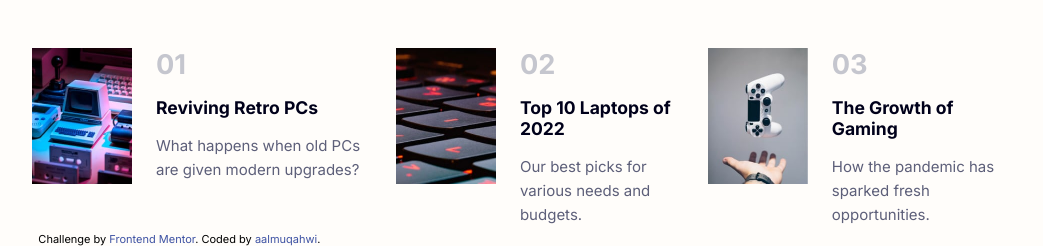
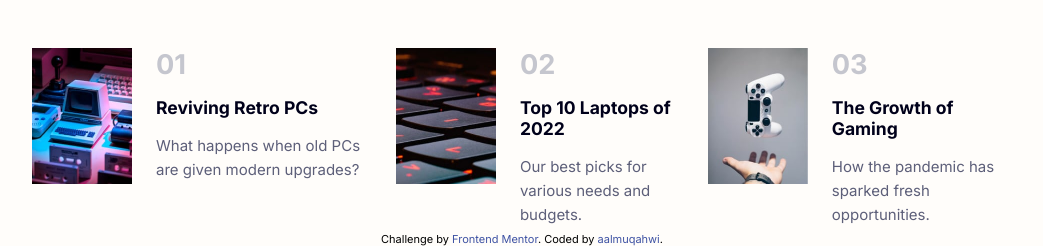
Before and after one commit to aalmuqahwi/frontend-mentor-news-homepage, a website: page index.html in a window 1280 px wide. Shown: the part 653-899 px from the top of the page, without its empty margins (118-1161 px from the left). Drawn offline with Linux system fonts and the light colour scheme; files whose address does not match are found by name.

Commit message:
updated the attribution div style

```diff
--- a/index.html
+++ b/index.html
@@ -15,6 +15,7 @@
       .attribution {
         font-size: 11px;
         text-align: center;
+        grid-column: 3 span;
       }
       .attribution a {
         color: hsl(228, 45%, 44%);
```
